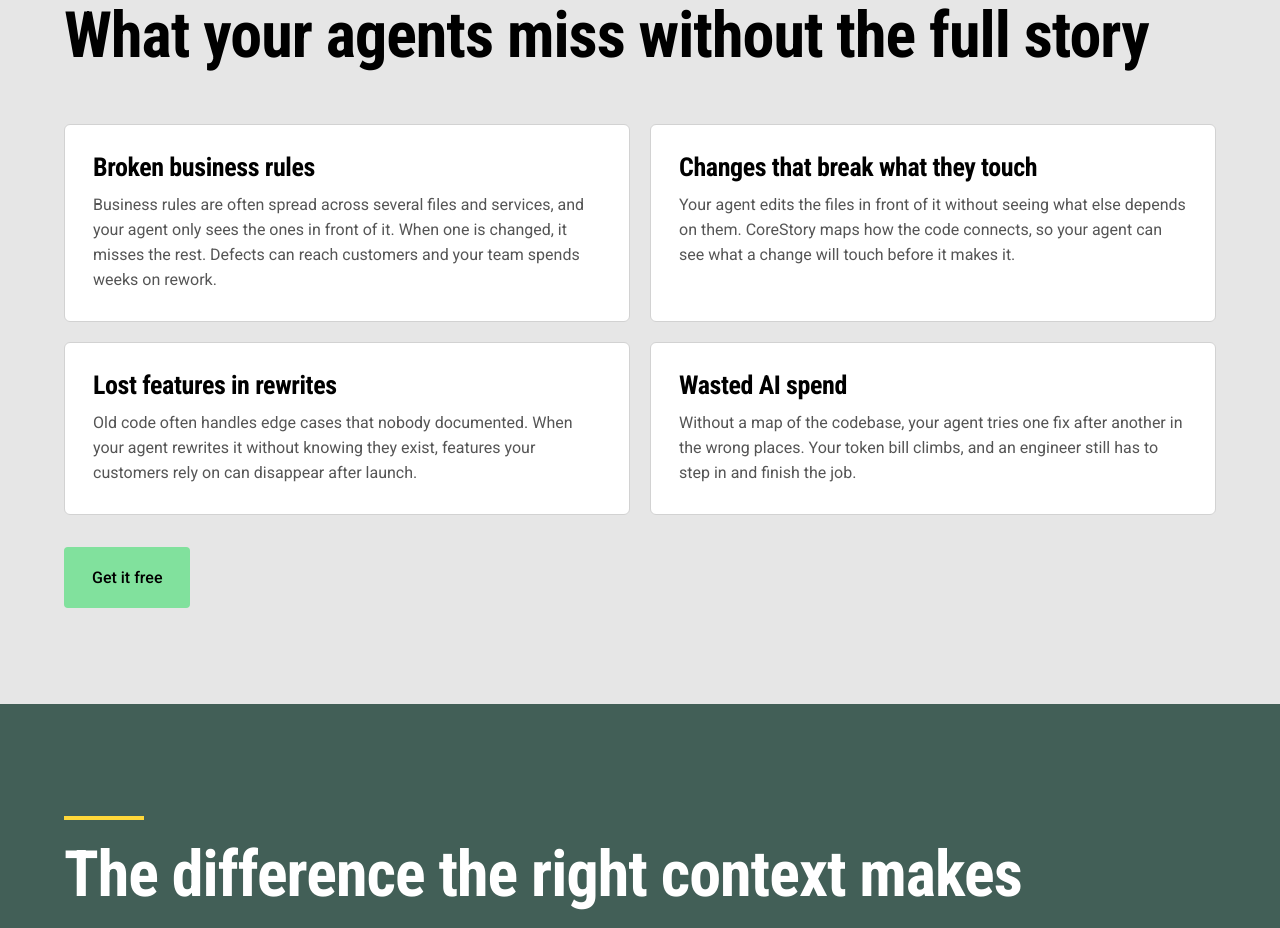
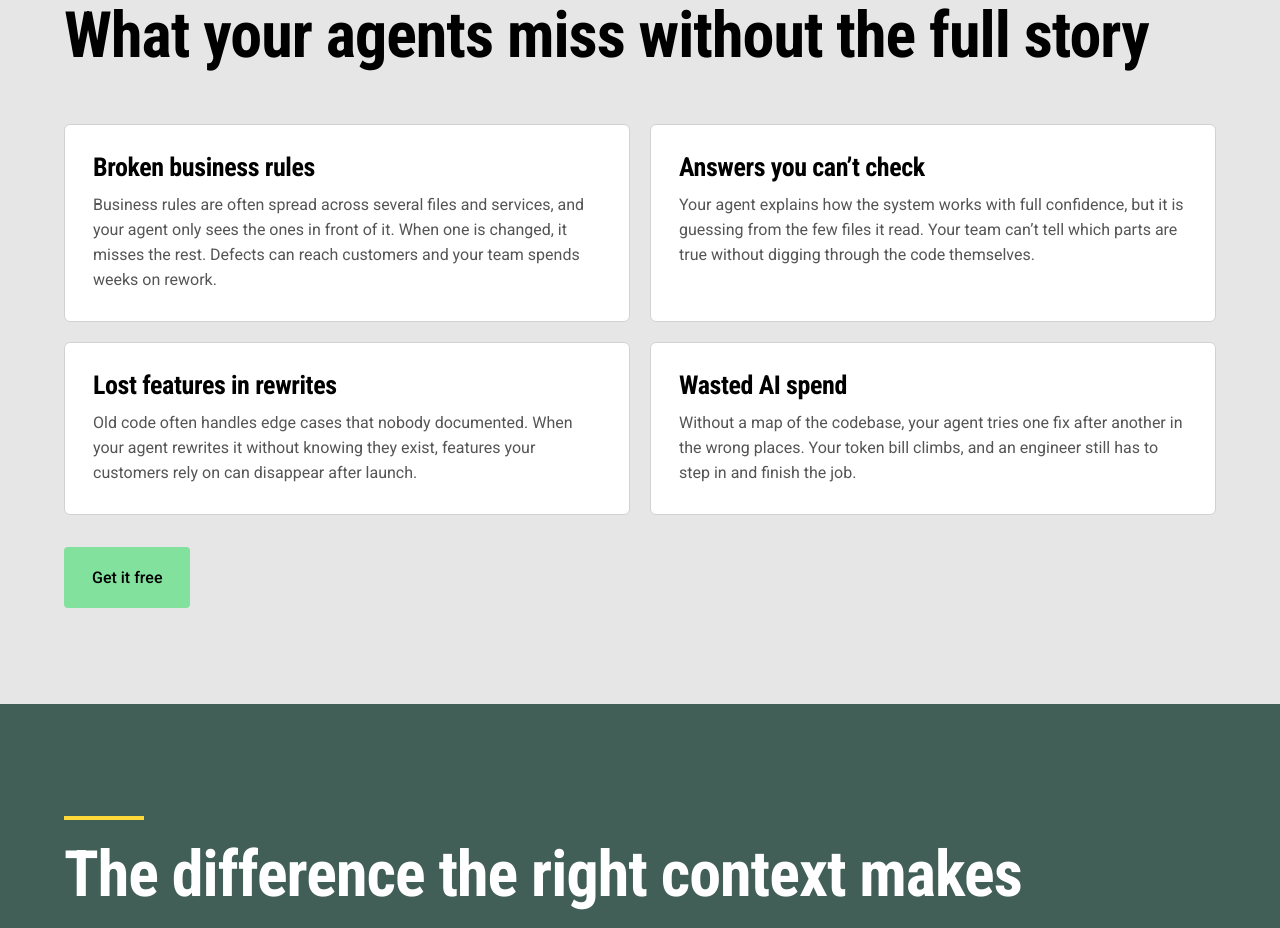
Before and after one commit to CoreStoryAI/corestoryai.github.io, a plain HTML site: page index.html in a window 1280 px wide. Shown: the part 974-1902 px from the top of the page. Drawn offline with Linux system fonts and the light colour scheme; no server answers.

Commit message:
copy(web): replace duplicate card with unverifiable-answers pain point
Co-Authored-By: Claude Opus 5.5 <noreply@anthropic.com>

```diff
--- a/index.html
+++ b/index.html
@@ -94,8 +94,8 @@
         <p>Business rules are often spread across several files and services, and your agent only sees the ones in front of it. When one is changed, it misses the rest. Defects can reach customers and your team spends weeks on rework.</p>
       </div>
       <div class="fail">
-        <h3>Changes that break what they touch</h3>
-        <p>Your agent edits the files in front of it without seeing what else depends on them. CoreStory maps how the code connects, so your agent can see what a change will touch before it makes it.</p>
+        <h3>Answers you can’t check</h3>
+        <p>Your agent explains how the system works with full confidence, but it is guessing from the few files it read. Your team can’t tell which parts are true without digging through the code themselves.</p>
       </div>
       <div class="fail">
         <h3>Lost features in rewrites</h3>
```
